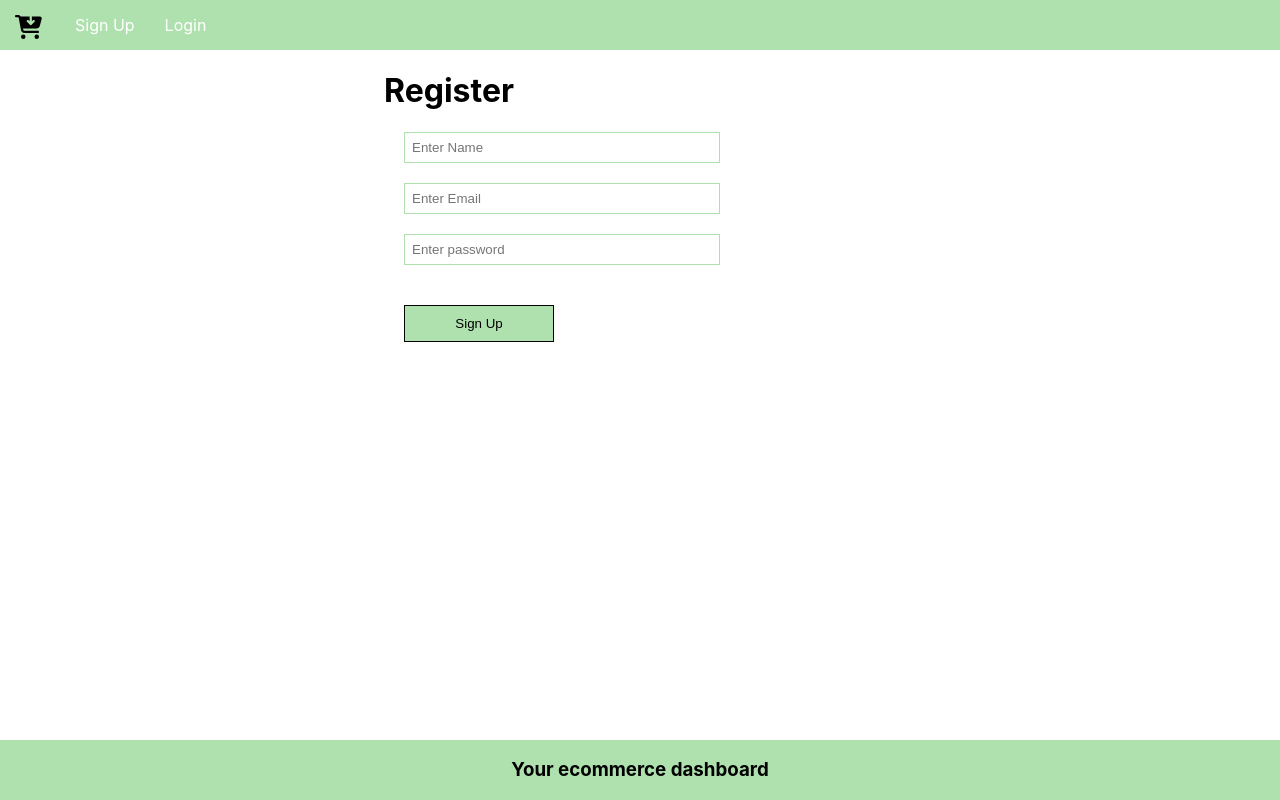
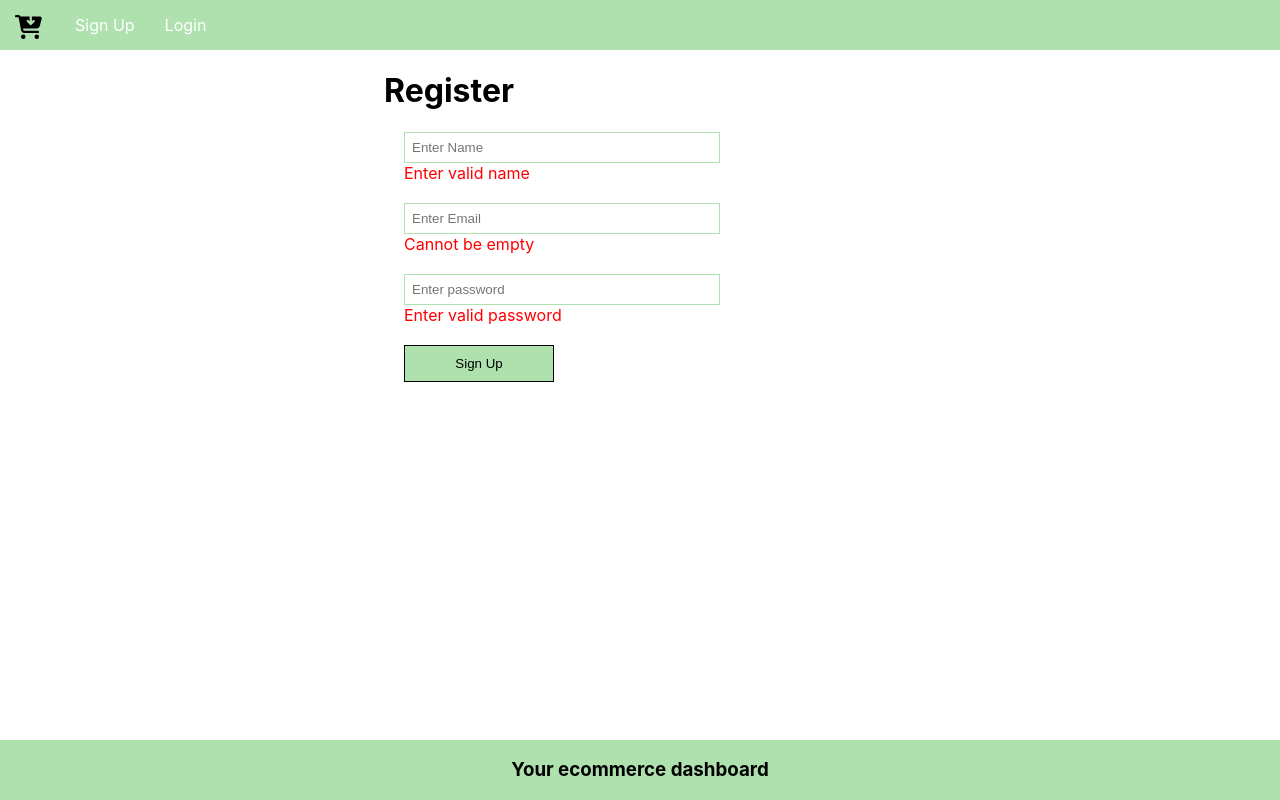
Before and after one commit to AmeyDhimte03/E-commerce-dashboard, a React (Create React App) app in the folder frontend/: page /signup in a window 1280 px wide. Both pictures are taken after a click on the button "Sign Up". Built offline with nearby package versions, Linux system fonts and the light colour scheme; no server answers.

Commit message:
Solved the issue of being able to see other users poducts when searched and also added the functionality of checking if the user already exists and removing alert for incorrect details while login but giving a span message

```diff
--- a/frontend/src/components/AddProduct.js
+++ b/frontend/src/components/AddProduct.js
@@ -5,7 +5,7 @@ const AddProduct = () => {
   const [name, setName] = React.useState("");
   const [price, setPrice] = React.useState("");
   const [category, setCategory] = React.useState("");
-  const [company, setCompnay] = React.useState("");
+  const [company, setCompany] = React.useState("");
   const [error, setError] = React.useState(false);
 
   const navigate = useNavigate();
@@ -77,7 +77,7 @@ const AddProduct = () => {
         className="inputBox"
         value={company}
         onChange={(e) => {
-          setCompnay(e.target.value);
+          setCompany(e.target.value);
         }}
       />
       {error && !company && (
--- a/frontend/src/components/Login.js
+++ b/frontend/src/components/Login.js
@@ -4,6 +4,8 @@ const Login = () => {
 
     const [email, setEmail] = React.useState('');
     const [password, setPassword] = React.useState('');
+    const [errorDetails,setErrorDetails] = React.useState(false);
+
     const navigate = useNavigate();
 
     useEffect(() => {
@@ -28,19 +30,24 @@ const Login = () => {
             localStorage.setItem('token', JSON.stringify(result.auth));
             navigate("/")
         } else {
-            alert("Please enter correct details")
+            setErrorDetails(true);
+            return false;
+            // alert("Please enter correct details")
         }
     }
 
     return (
         <div className='login'>
             <h1>Login</h1>
-            <input type="text" className="inputBox" placeholder='Enter Email'
+            <input type="email" className="inputBox" placeholder='Enter Email'
                 onChange={(e) => setEmail(e.target.value)} value={email} />
                 {/* The value of this input field is bound to the email state variable. */}
 
             <input type="password" className="inputBox" placeholder='Enter Password'
                 onChange={(e) => setPassword(e.target.value)} value={password} />
+
+            {errorDetails && <span className='invalid-input'>Please enter correct details</span>}
+
             <button onClick={handleLogin} className="appButton" type="button">Login</button>
         </div>
     )
--- a/frontend/src/components/ProductList.js
+++ b/frontend/src/components/ProductList.js
@@ -36,9 +36,10 @@ const ProductList = () => {
   };
 
   const searchHandle = async (event) => {
+    const userId = JSON.parse(localStorage.getItem('user'))._id;
     let key = event.target.value;
     if (key) {
-      let result = await fetch(`http://localhost:5000/search/${key}`, {
+      let result = await fetch(`http://localhost:5000/search/${key}?userId=${userId}`, {
         headers: {
           authorization: `bearer ${JSON.parse(localStorage.getItem("token"))}`,
         },
--- a/frontend/src/components/SignUp.js
+++ b/frontend/src/components/SignUp.js
@@ -1,49 +1,105 @@
 import React, { useEffect, useState } from "react";
-import { useNavigate } from 'react-router-dom'// a hook used for redirecting
+import { useNavigate } from "react-router-dom"; // a hook used for redirecting
 
 const SignUp = () => {
   const [name, setName] = useState("");
   const [email, setEmail] = useState("");
   const [password, setPassword] = useState("");
+  const [error, setError] = React.useState(false);
+  const [emailError, setEmailError] = React.useState(false); // Additional state for email error
+  const [userExists, setUserExists] = useState(false);
+
   const navigate = useNavigate();
-    useEffect(() => {// if user authenticated hai toh chahkar bi signup page pe nhi aasakta
-        const auth = localStorage.getItem('user');
+  useEffect(() => {
+    // if user authenticated hai toh chahkar bi signup page pe nhi aasakta
+    const auth = localStorage.getItem("user");
     if (auth) {
-            navigate('/')
+      navigate("/");
     }
-    }, [])
+  }, []);
+
+  const isValidEmail = (email) => {
+    const emailRegex = /^[^\s@]+@[^\s@]+\.[^\s@]+$/;
+    return emailRegex.test(email);
+  };
 
   const collectData = async () => {
+    if (!name || !email || !password) {
+      setError(true); //see line 9
+      return false;
+    }
+    if (!isValidEmail(email)) {
+      setEmailError(true); // Set email error state if email is invalid
+      return false;
+    }
     // console.warn(name, email, password);
     let result = await fetch("http://localhost:5000/register", {
-            method: 'post',
+      method: "post",
       body: JSON.stringify({ name, email, password }),
       headers: {
-                'Content-Type': 'application/json'
+        "Content-Type": "application/json",
+      },
+    });
+    // console.log(result);
+    if (result.status === 400) {
+    //   const data = await result.json();
+    //   if (data.message === "User already exists") {
+        setUserExists(true);
+        return;
+    //   }
     }
-        });
+
     result = await result.json();
     // console.warn(result);
-        localStorage.setItem("user", JSON.stringify(result.result))
-        localStorage.setItem("token", JSON.stringify(result.auth))
+    localStorage.setItem("user", JSON.stringify(result.result));
+    localStorage.setItem("token", JSON.stringify(result.auth));
 
-        navigate('/')
-    }
+    navigate("/");
+  };
 
   return (
     <div className="register">
       <h1>Register</h1>
-            <input className="inputBox" type="text" placeholder="Enter Name"
-                value={name} onChange={(e) => setName(e.target.value)}
+      <input
+        className="inputBox"
+        type="text"
+        placeholder="Enter Name"
+        value={name}
+        onChange={(e) => setName(e.target.value)}
       />
-            <input className="inputBox" type="text" placeholder="Enter Email"
-                value={email} onChange={(e) => setEmail(e.target.value)}
+      {error && !name && (
+        <span className="invalid-input">Enter valid name</span>
+      )}
+      <input
+        className="inputBox"
+        type="email"
+        placeholder="Enter Email"
+        value={email}
+        onChange={(e) => setEmail(e.target.value)}
       />
-            <input className="inputBox" type="password" placeholder="Enter password"
-                value={password} onChange={(e) => setPassword(e.target.value)}
+      {(error && !email && (
+        <span className="invalid-input">Cannot be empty</span>
+      )) ||
+        (emailError && (
+          <span className="invalid-input">Enter a valid email address</span>
+        ))}
+      <input
+        className="inputBox"
+        type="password"
+        placeholder="Enter password"
+        value={password}
+        onChange={(e) => setPassword(e.target.value)}
       />
-            <button onClick={collectData} className="appButton" type="button">Sign Up</button>
+      {error && !password && (
+        <span className="invalid-input">Enter valid password</span>
+      )}
+
+      {userExists && <span className="invalid-input">User already exists. Please try logging in.</span>}
+
+      <button onClick={collectData} className="appButton" type="button">
+        Sign Up
+      </button>
     </div>
-    )
-}
-export default SignUp
+  );
+};
+export default SignUp;
```
Also changed, not shown: 1 other file (tests, documents, lock files or other folders). Lines whose indentation alone changed are shown as unchanged.
